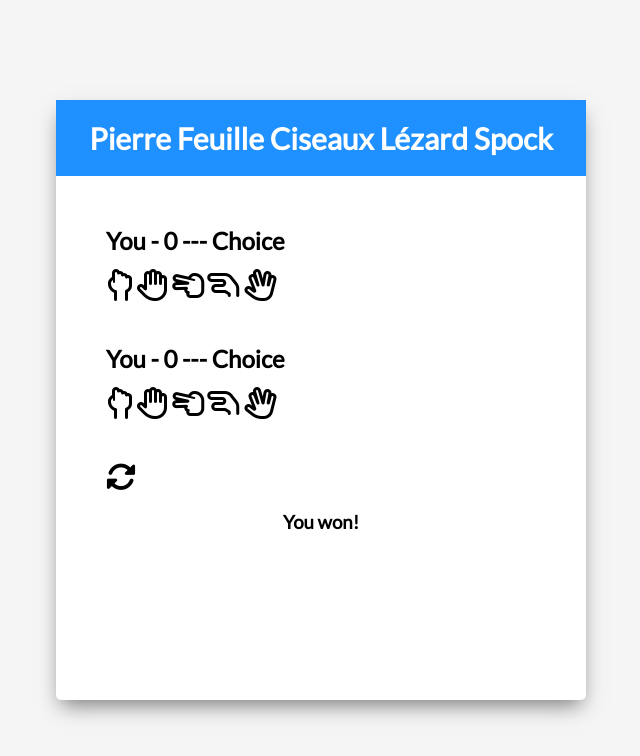
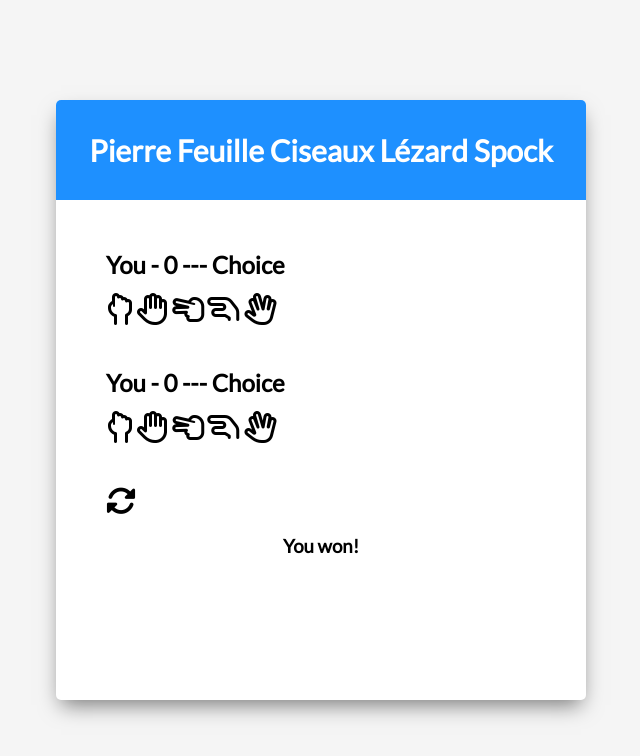
Before and after one commit to MickaelMallet/Pierre-Feuille-Spock, a plain HTML site: page index.html in a window 1280 px wide. Shown: the whole page, without its empty margins (319-959 px from the left). Drawn offline with Linux system fonts and the light colour scheme.

Commit message:
build ui game-container

```diff
--- a/style.css
+++ b/style.css
@@ -26,7 +26,9 @@ box-shadow: 0 10px 20px -5px rgba(0, 0, 0, 0.5);
 
 .header {
   background: dodgerblue;
-
+  border-top-left-radius: 5px;
+  border-top-right-radius: 5px;
+  height: 100px;
   display: flex;
   justify-content: center;
   align-items: center;
```
